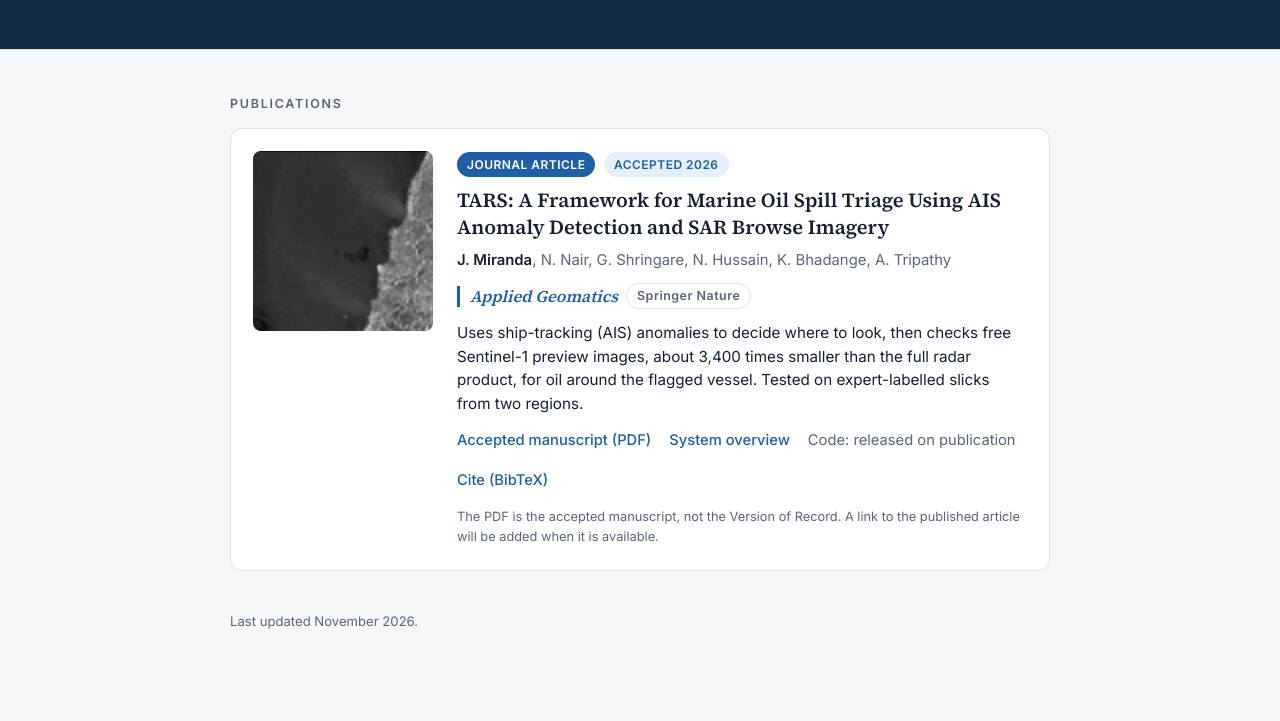
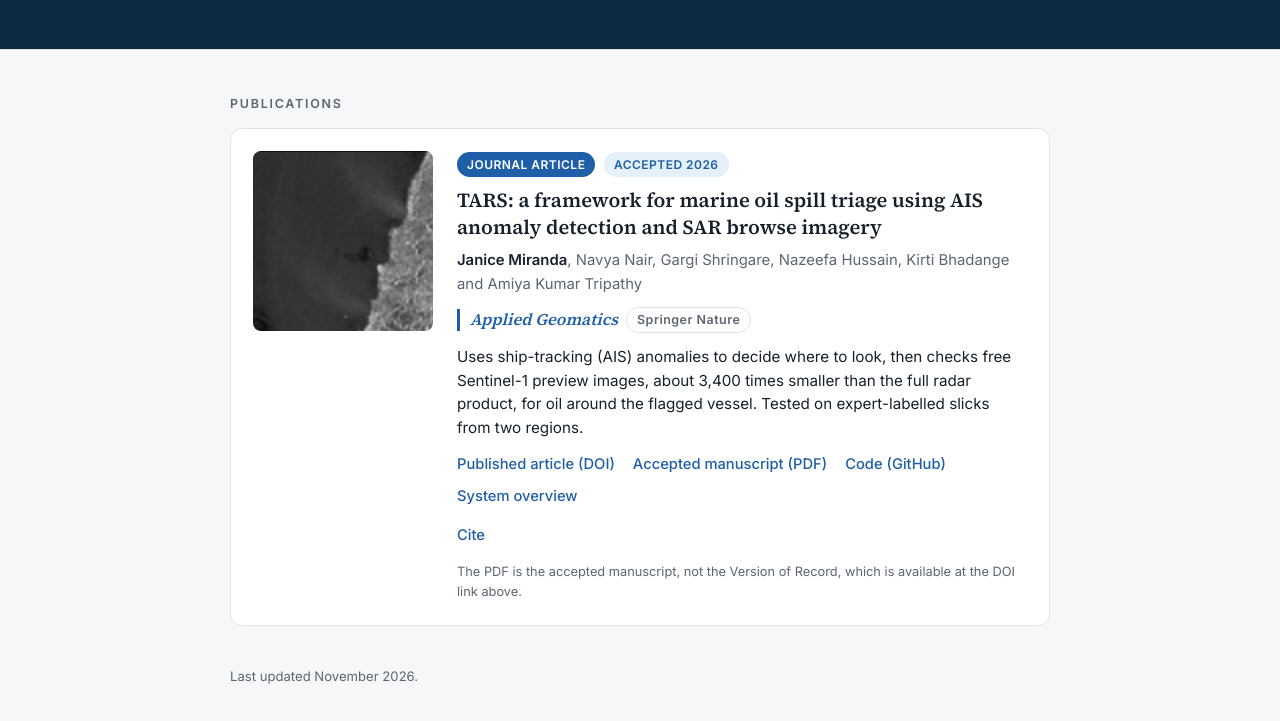
Before and after one commit to a-student-for-life/Research_Papers, a plain HTML site: page index.html in a window 1280 px wide. Shown: the part 211-932 px from the top of the page. Drawn offline with Linux system fonts and the light colour scheme.

Commit message:
Add DOI, fix citation formats, use Amiya Kumar Tripathy

```diff
--- a/index.html
+++ b/index.html
@@ -13,16 +13,17 @@
 <meta property="og:image" content="https://a-student-for-life.github.io/Research_Papers/img/tars_thumb.jpg">
 <meta name="twitter:card" content="summary">
 <!-- Google Scholar indexing -->
-<meta name="citation_title" content="TARS: A Framework for Marine Oil Spill Triage Using AIS Anomaly Detection and SAR Browse Imagery">
+<meta name="citation_title" content="TARS: a framework for marine oil spill triage using AIS anomaly detection and SAR browse imagery">
 <meta name="citation_author" content="Miranda, Janice">
 <meta name="citation_author" content="Nair, Navya">
 <meta name="citation_author" content="Shringare, Gargi">
 <meta name="citation_author" content="Hussain, Nazeefa">
 <meta name="citation_author" content="Bhadange, Kirti">
-<meta name="citation_author" content="Tripathy, Amiya">
+<meta name="citation_author" content="Tripathy, Amiya Kumar">
 <meta name="citation_journal_title" content="Applied Geomatics">
 <meta name="citation_publisher" content="Springer Nature">
 <meta name="citation_publication_date" content="2026">
+<meta name="citation_doi" content="10.1007/s12518-026-00837-5">
 <meta name="citation_pdf_url" content="https://a-student-for-life.github.io/Research_Papers/papers/TARS_accepted_manuscript.pdf">
 <link rel="preconnect" href="https://fonts.googleapis.com">
 <link rel="preconnect" href="https://fonts.gstatic.com" crossorigin>
@@ -83,6 +84,7 @@
           background: var(--card); border: 1px solid var(--line); border-radius: 6px; padding: 6px 10px; cursor: pointer; }
   .pub-links { margin-top: 14px; display: flex; flex-wrap: wrap; gap: 8px 18px; font-size: 0.92rem; font-weight: 500; }
   .pub-links span { color: var(--muted); font-weight: 400; }
+  .cite-text { font-size: 0.86rem; line-height: 1.5; margin: 10px 0 8px; overflow-wrap: anywhere; }
   .note { color: var(--muted); font-size: 0.8rem; margin: 14px 0 0; }
 
   footer { color: var(--muted); font-size: 0.82rem; padding-top: 40px; }
@@ -115,35 +117,36 @@
     <a href="papers/TARS_accepted_manuscript.pdf"><img src="img/tars_thumb.jpg" alt="Sentinel-1 browse image crop of a coastal area with an oil slick, from the TARS paper"></a>
     <div>
       <span class="tag tag-type">JOURNAL ARTICLE</span> <span class="tag">ACCEPTED 2026</span>
-      <p class="pub-title">TARS: A Framework for Marine Oil Spill Triage Using AIS Anomaly
-      Detection and SAR Browse Imagery</p>
-      <p class="pub-meta"><strong>J. Miranda</strong>, N. Nair, G. Shringare, N. Hussain,
-      K. Bhadange, A. Tripathy</p>
+      <p class="pub-title">TARS: a framework for marine oil spill triage using AIS anomaly detection and SAR browse imagery</p>
+      <p class="pub-meta"><strong>Janice Miranda</strong>, Navya Nair, Gargi Shringare, Nazeefa Hussain,
+      Kirti Bhadange and Amiya Kumar Tripathy</p>
       <p class="pub-venue"><span class="journal">Applied Geomatics</span> <span class="publisher">Springer Nature</span></p>
       <p class="summary">Uses ship-tracking (AIS) anomalies to decide where to look, then checks
       free Sentinel-1 preview images, about 3,400 times smaller than the full radar product,
       for oil around the flagged vessel. Tested on expert-labelled slicks from two regions.</p>
       <div class="pub-links">
+        <a href="https://doi.org/10.1007/s12518-026-00837-5">Published article (DOI)</a>
         <a href="papers/TARS_accepted_manuscript.pdf">Accepted manuscript (PDF)</a>
+        <a href="https://github.com/a-student-for-life/TARS-triage">Code (GitHub)</a>
         <a href="img/tars_overview.png">System overview</a>
-        <span>Code: released on publication</span>
       </div>
       <details class="cite">
-        <summary>Cite (BibTeX)</summary>
+        <summary>Cite</summary>
+        <p class="cite-text" id="txt-tars">Miranda J, Nair N, Shringare G, Hussain N, Bhadange K, Tripathy AK (2026) TARS: a framework for marine oil spill triage using AIS anomaly detection and SAR browse imagery. Applied Geomatics. https://doi.org/10.1007/s12518-026-00837-5</p>
         <div class="cite-box">
 <pre id="bib-tars">@article{miranda2026tars,
-  title   = {TARS: A Framework for Marine Oil Spill Triage Using AIS Anomaly Detection and SAR Browse Imagery},
-  author  = {Miranda, Janice and Nair, Navya and Shringare, Gargi and Hussain, Nazeefa and Bhadange, Kirti and Tripathy, Amiya},
-  journal = {Applied Geomatics},
+  title     = {{TARS}: a framework for marine oil spill triage using {AIS} anomaly detection and {SAR} browse imagery},
+  author    = {Miranda, Janice and Nair, Navya and Shringare, Gargi and Hussain, Nazeefa and Bhadange, Kirti and Tripathy, Amiya Kumar},
+  journal   = {Applied Geomatics},
   publisher = {Springer Nature},
-  year    = {2026},
-  note    = {Accepted}
+  year      = {2026},
+  doi       = {10.1007/s12518-026-00837-5}
 }</pre>
           <button class="copy" type="button" data-target="bib-tars">Copy</button>
         </div>
       </details>
-      <p class="note">The PDF is the accepted manuscript, not the Version of Record. A link to
-      the published article will be added when it is available.</p>
+      <p class="note">The PDF is the accepted manuscript, not the Version of Record, which is
+      available at the DOI link above.</p>
     </div>
   </article>
 
```
Also changed, not shown: 1 other file.
